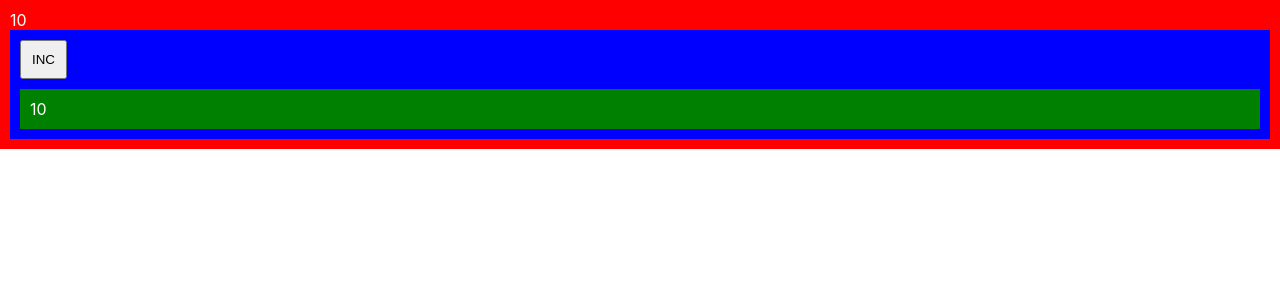
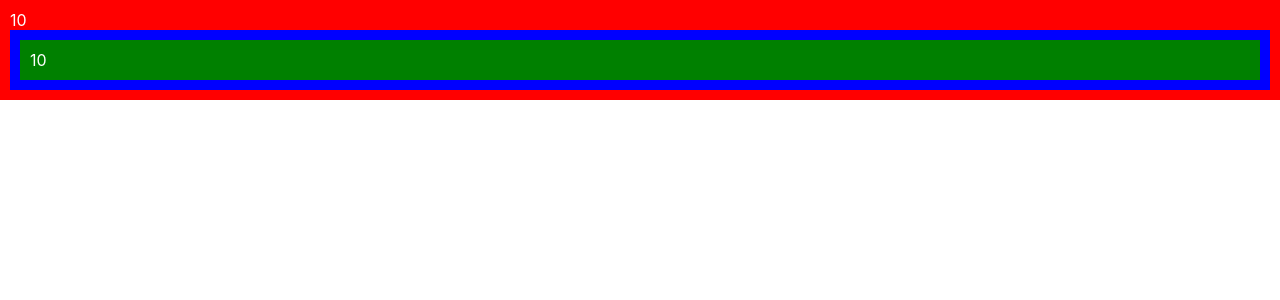
Before and after one commit to victorkane/basic-context, a React (Create React App) app: page / in a window 1280 px wide. Shown: the top 300 px of the page. Built offline with nearby package versions, Linux system fonts and the light colour scheme.

Commit message:
Original version of the app, using Props Drilling even though component Blue only needs it to be able to pass on the props to component Green

```diff
--- a/src/App.js
+++ b/src/App.js
@@ -1,7 +1,5 @@
 import React, { Component } from 'react'
 import './App.css'
-
-const AppContext = React.createContext()
 
 class App extends Component {
   render() {
@@ -11,7 +9,19 @@ class App extends Component {
   }
 }
 
-class AppProvider extends Component {
+const Green = (props) => (
+  <div className="green">
+        {props.number}
+  </div>
+)
+
+const Blue = (props) => (
+  <div className="blue">
+    <Green number={props.number} />
+  </div>
+)
+
+class Red extends Component {
   state = {
     number: 10,
     inc: () => {
@@ -19,39 +29,12 @@ class AppProvider extends Component {
     }
   }
   render() {
-    return <AppContext.Provider value={this.state}>
-      {this.props.children}
-    </AppContext.Provider>
-  }
-}
-
-const Green = () => (
-  <div className="green">
-     <AppContext.Consumer>
-        {(context) => context.number}
-      </AppContext.Consumer>
-  </div>
-)
-
-const Blue = () => (
-  <div className="blue">
-    <AppContext.Consumer>
-        {(context) => <button onClick={context.inc}>INC</button>}
-      </AppContext.Consumer>
-    <Green />
-  </div>
-)
-
-class Red extends Component {
-  render() {
-    return  <AppProvider>
-        <div className="red">
-          <AppContext.Consumer>
-            {(context) => context.number}
-          </AppContext.Consumer>
-          <Blue />
-        </div>
-    </AppProvider>
+    return (
+      <div className="red">
+        {this.state.number}
+        <Blue number={this.state.number} />
+      </div>
+    )
   }
 }
 
```
Also changed, not shown: 1 other file (tests, documents, lock files or other folders).
